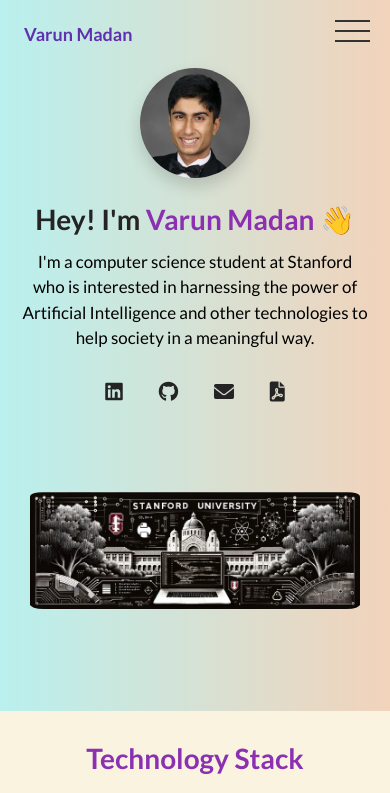
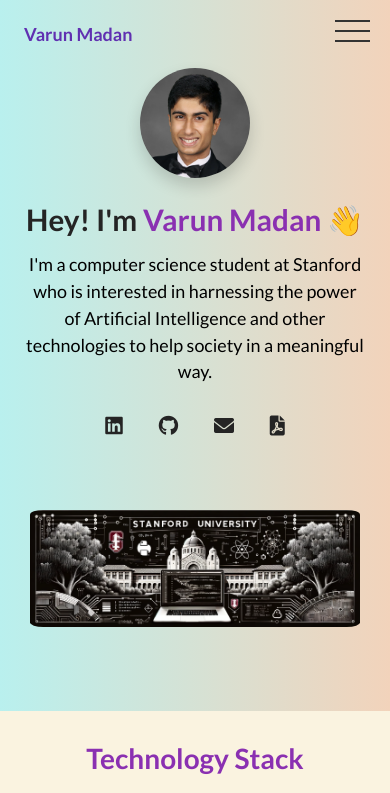
Before and after one commit to madanva/portfolio, a plain HTML site: page index.html in a window 390 px wide. Shown: the top 793 px of the page. Drawn offline with Linux system fonts and the light colour scheme.

Commit message:
Making title font more readable for mobile

```diff
--- a/index.html
+++ b/index.html
@@ -52,7 +52,7 @@
                         <figure class="about-me__picture--mask">
                             <img src="./assets/profpic.jpg" class="about-me__picture" alt="Picture of Me!">
                         </figure>
-                        <h1 class="about-me__info--title">
+                        <h1 class="about-me__info--title bigger-title">
                             Hey! I'm <span class="text--purple">Varun Madan</span>&nbsp;<span class="wave">👋</span>
                         </h1>
                         <p class="about-me__info--para">
@@ -201,7 +201,7 @@
                                 <img src="./assets/b3.png" class="project__img beepc" alt="project">
                                 <div class="project__description">
                                     <h3 class="project__description--title">BeemunityAI</h3>
-                                    <p class="project__description--para">Novel multiple linear regression model that optimizes honeybee gut immunity against numerous external stressors. Won first place at International Science and Engineering Fair (ISEF) twice. </p>
+                                    <p class="project__description--para">Novel multiple linear regression model that optimizes honeybee gut immunity against numerous external stressors. Won first place at the International Science and Engineering Fair (ISEF) twice. </p>
                                     <div class="project__description--links">
                                         <a href="https://youtu.be/vmjq8f8qxBs" target="_blank" class="project__description--link">
                                             <i class="fas fa-link"></i>
--- a/styles.css
+++ b/styles.css
@@ -692,10 +692,14 @@ footer {
     }
 
     .about-me__info--para {
-        font-size: 1.06rem;
-        margin: 0 0px;
+        font-size: 1.12rem;
+        margin: 0 2px;
         margin-bottom: 28px;
         animation: fade-up 600ms 450ms backwards;
+    }
+
+    .bigger-title {
+        font-size: 1.85rem;
     }
 
     .nav__link--list {
```
